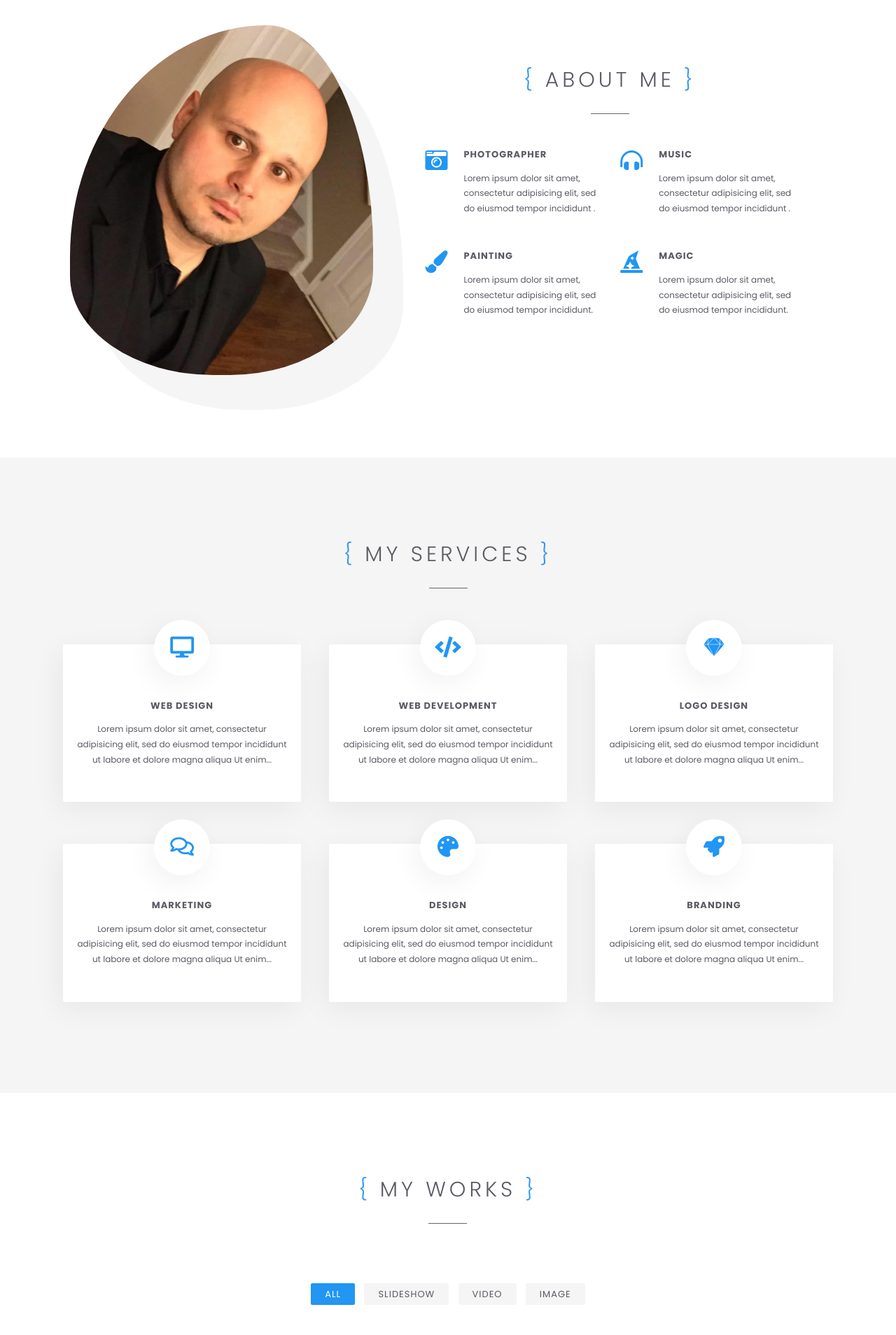
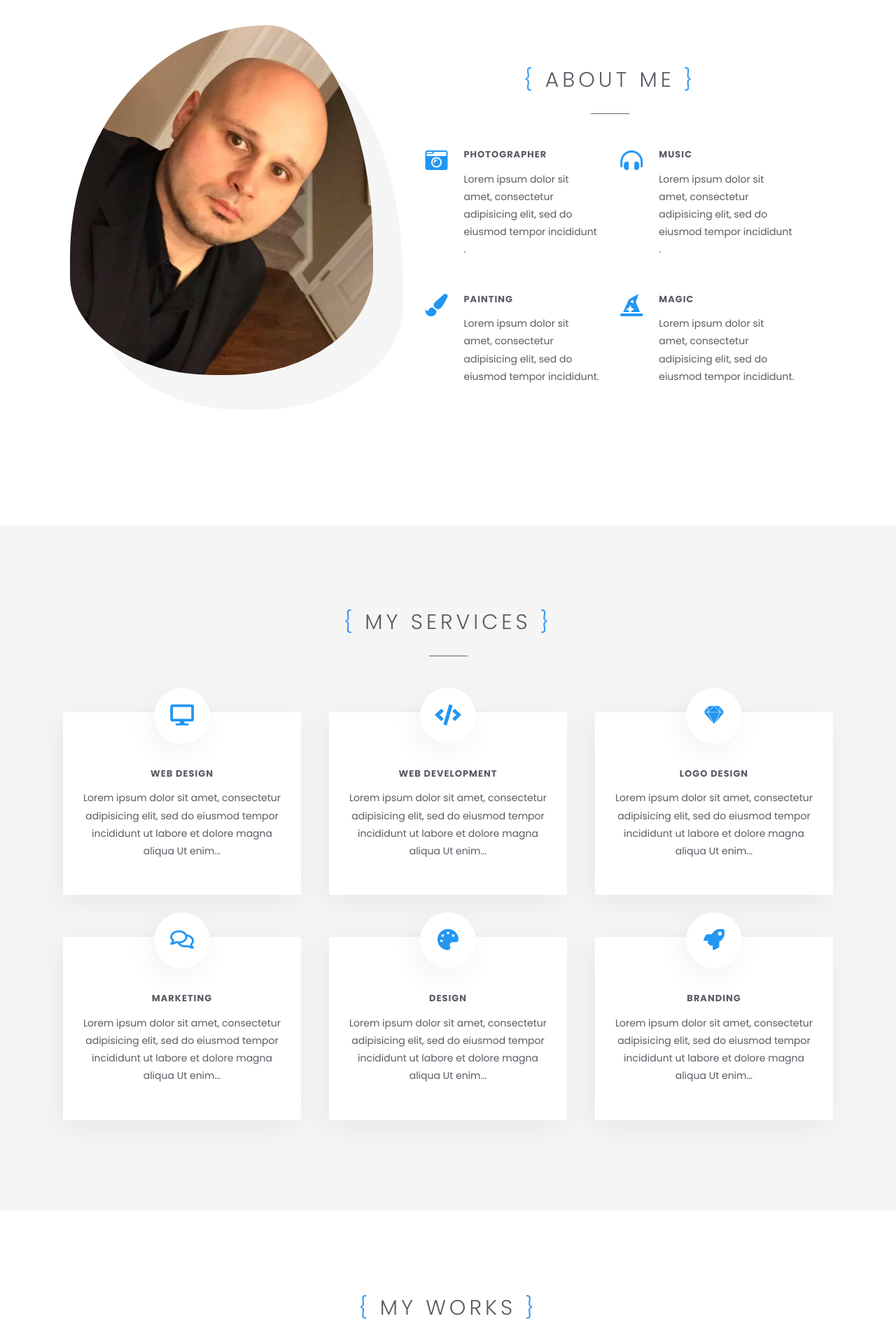
Before and after one commit to biozal/biozal.github.io, a Jekyll site: the page built from docs/index2.html, in a window 1280 px wide. Shown: the part 984-2892 px from the top of the page at 70% size. Built offline with Jekyll 4.4.1, drawn with Linux system fonts in a browser that asks for light colours; grey boxes are pictures that could not be loaded.

Commit message:
updated style sheet for font size

```diff
--- a/docs/assets/css/style.css
+++ b/docs/assets/css/style.css
@@ -41,7 +41,7 @@
 @import url(https://fonts.googleapis.com/css?family=Poppins:200,300,400,500,600,700,800,900);
 
 body {
-	font: 400 12px/1.8 'Poppins', sans-serif;
+	font: 400 14px/1.8 'Poppins', sans-serif;
 	color: #5b5963;
 	overflow-x: hidden;
 }
```
